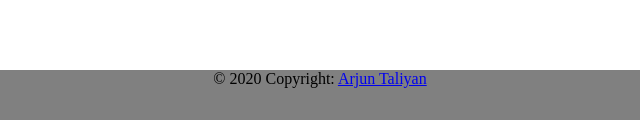
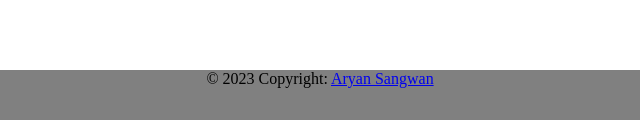
Before and after one commit to Sangwanaryan/calculator, a plain HTML site: page index.html in a window 1280 px wide. Shown: the part 680-818 px from the top of the page, 320-960 px from the left. Drawn offline with Linux system fonts and the light colour scheme.

Commit message:
Update index.html

```diff
--- a/index.html
+++ b/index.html
@@ -48,8 +48,8 @@
     </div>
     <footer class="footer text-center text-lg-start">
         <div class="text-center p-3">
-          © 2020 Copyright:
-          <a class="text-dark" href=" ">Arjun Taliyan</a>
+          © 2023 Copyright:
+          <a class="text-dark" href=" ">Aryan Sangwan</a>
         </div>
       </footer>
     <script src="script.js"></script>
```
